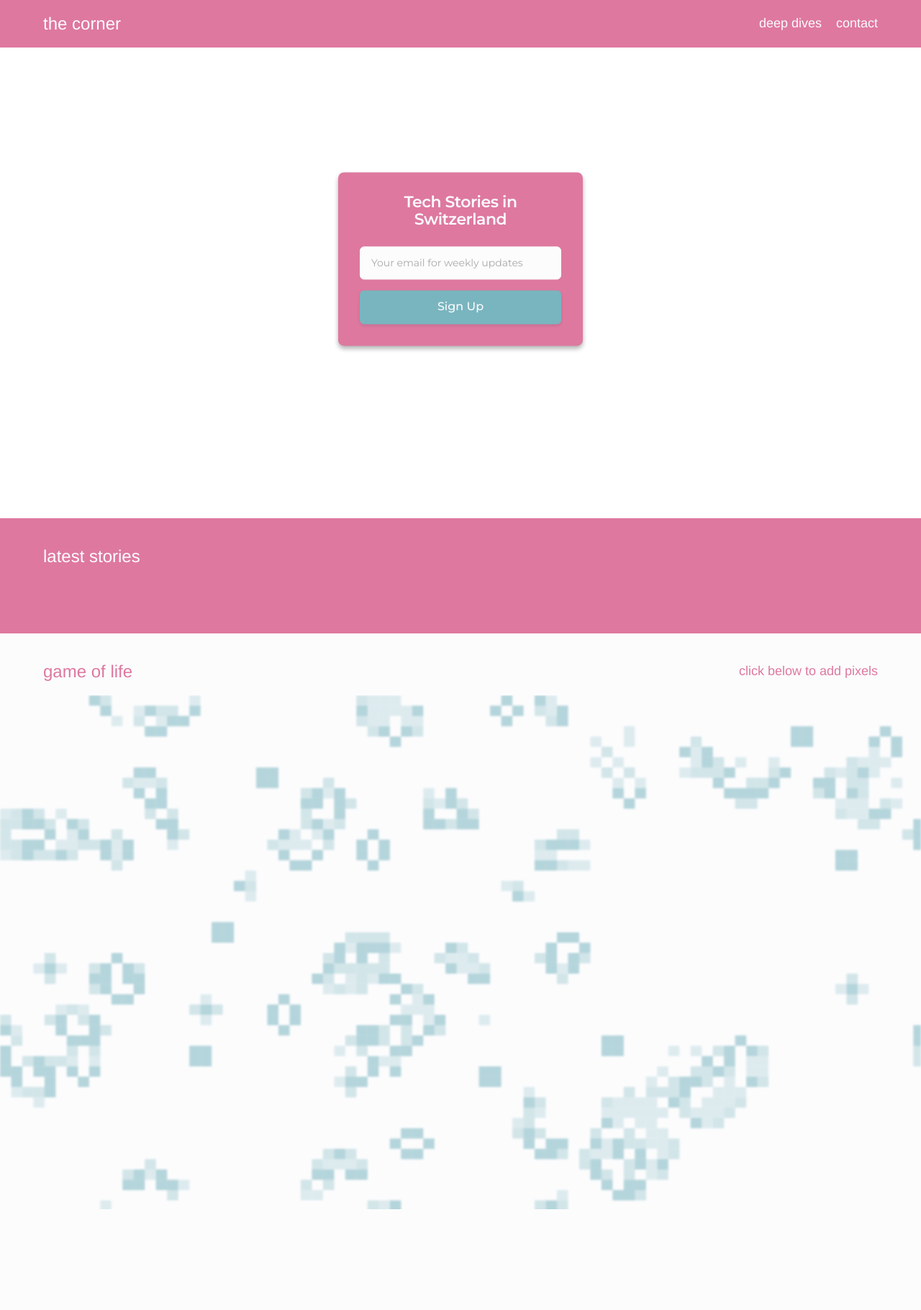
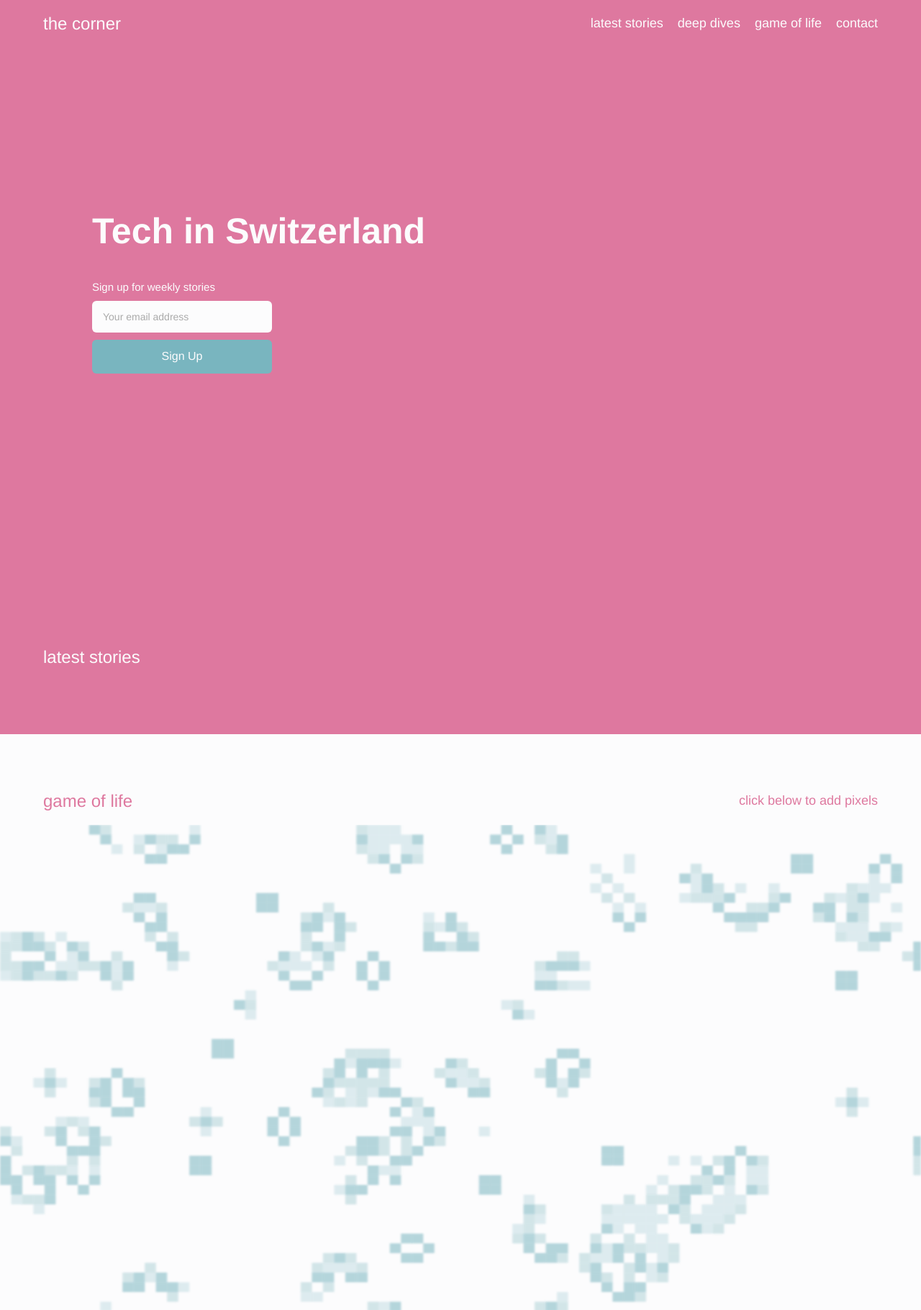
Before and after one commit to PhilWa/corner, a Flask app: template templates/index.html in a window 1280 px wide. Shown: the whole page at 72% size. Before the commit the page ends 1680 px from the top, so only its background shows below. Run offline with Flask 3, Linux system fonts and the light colour scheme; the template is opened without the code that fills it, so the values that code supplies are empty; some libraries are stand-ins or nearby versions.

Commit message:
ui reformat

```diff
--- a/static/css/styles.css
+++ b/static/css/styles.css
@@ -56,49 +57,59 @@ header {
     font-size: 16px;
 }
 
+.initial-view {
+    height: 100vh;
+    display: flex;
+    flex-direction: column;
+    justify-content: center;
+    align-items: flex-start;
+    padding: 0 10%;
+    background-color: rgb(222, 120, 159);
+}
+
+.main-title {
+    font-size: 5rem;
+    color: rgb(252, 252, 253);
+    margin-bottom: 2rem;
+    line-height: 1.2;
+    font-weight: 700;
+}
+
 .center-form {
-    position: absolute;
-    top: 50%;
-    left: 50%;
-    transform: translate(-50%, -50%);
-    background-color: rgb(222, 120, 159);
-    /* Pink, matching the banner */
-    padding: 30px;
-    box-shadow: 0 4px 6px rgba(0, 0, 0, 0.3);
-    /* Reverted to grey shadow */
-    width: 340px;
-    z-index: 2;
-    border-radius: 8px;
-    font-family: 'Montserrat', sans-serif;
+    width: 100%;
+    max-width: 400px;
 }
 
 .newsletter-title {
-    text-align: center;
-    margin: 0 0 25px 0;
-    font-size: 22px;
+    font-size: 1.5rem;
     color: rgb(252, 252, 253);
-    /* Off-white */
-    font-weight: 600;
-    letter-spacing: -0.5px;
+    margin-bottom: 1rem;
+    font-weight: 500;
 }
 
 .center-form form {
     display: flex;
     flex-direction: column;
-    align-items: center;
+    align-items: flex-start;
+    /* Align items to the start */
+}
+
+.center-form input[type="email"],
+.center-form button {
+    width: auto;
+    /* Change from 100% to auto */
+    min-width: 250px;
+    /* Set a minimum width */
+    padding: 12px 15px;
+    font-size: 1.4rem;
+    /* Increased from 1rem */
+    border: none;
+    border-radius: 6px;
+    margin-bottom: 1rem;
 }
 
 .center-form input[type="email"] {
-    width: 100%;
-    padding: 12px 15px;
-    font-size: 14px;
-    border: 1px solid rgb(252, 252, 253);
-    /* Off-white border */
-    border-radius: 6px;
-    margin-bottom: 15px;
     background-color: rgb(252, 252, 253);
-    /* Off-white background */
-    transition: all 0.3s ease;
 }
 
 .center-form input[type="email"]::placeholder {
@@ -107,42 +118,28 @@ header {
 
 .center-form input[type="email"]:focus {
     outline: none;
-    border-color: rgb(121, 181, 191);
-    /* Light Blue */
     box-shadow: 0 0 0 2px rgba(121, 181, 191, 0.2);
 }
 
 .center-form button {
-    width: 100%;
     padding: 12px 20px;
-    font-size: 16px;
+    font-size: 1.6rem;
+    /* Increased from 1.2rem */
     font-weight: 500;
-    border: none;
     background-color: rgb(121, 181, 191);
     color: rgb(252, 252, 253);
-    /* Off-white */
     cursor: pointer;
-    border-radius: 6px;
-    transition: all 0.3s ease;
-    box-shadow: 0 2px 4px rgba(0, 0, 0, 0.1);
+    transition: background-color 0.3s ease;
 }
 
 .center-form button:hover {
     background-color: rgb(101, 161, 171);
-    box-shadow: 0 4px 8px rgba(0, 0, 0, 0.15);
-}
-
-.center-form button:active {
-    transform: translateY(1px);
-    box-shadow: 0 2px 4px rgba(0, 0, 0, 0.1);
 }
 
 .message {
-    margin-top: 10px;
-    font-size: 14px;
-    text-align: center;
+    margin-top: 1rem;
+    font-size: 0.9rem;
     color: rgb(252, 252, 253);
-    /* Off-white */
 }
 
 #gameCanvas {
@@ -231,14 +241,6 @@ header {
     /* Add red border to all elements inside center-form */
 }
 
-.initial-view {
-    height: 90vh;
-    display: flex;
-    justify-content: center;
-    align-items: center;
-    position: relative;
-}
-
 .scrollable-content {
     background-color: rgb(222, 120, 159);
     position: relative;
@@ -262,7 +264,7 @@ header {
     font-size: 24px;
     color: rgb(252, 252, 253);
     /* Off-white color */
-    margin: 0 0 20px 0;
+    margin: 0 0 30px 0;
     padding: 0;
     text-transform: lowercase;
 }
@@ -270,12 +272,11 @@ header {
 .content-container {
     max-width: 1200px;
     margin: 0 auto;
-    padding: 40px 20px 0;
-    /* Add top padding of 40px */
+    padding: 80px 20px 80px;
 }
 
 .content-preview {
-    padding: 0 0 20px;
+    padding: 0 0 30px;
     /* Remove top padding as it's now in the container */
 }
 
@@ -619,3 +633,170 @@ header {
     /* Adjust for the header height */
     border: none;
 }
+
+@media screen and (max-width: 768px) {
+    .initial-view {
+        padding: 0 5%;
+    }
+
+    .main-title {
+        font-size: 3rem;
+    }
+
+    .newsletter-title {
+        font-size: 1.2rem;
+    }
+
+    .center-form input[type="email"],
+    .center-form button {
+        font-size: 0.9rem;
+    }
+}
+
+.scroll-arrow {
+    position: fixed;
+    bottom: 0;
+    left: 0;
+    font-size: 24px;
+    color: #f5f5f5;
+    /* Off-white color */
+    animation: bounce 5s infinite;
+    cursor: pointer;
+    padding: 10px;
+    line-height: 1;
+    /* Ensures the arrow sits flush with the bottom */
+}
+
+@keyframes bounce {
+
+    0%,
+    20%,
+    50%,
+    80%,
+    100% {
+        transform: translateY(0);
+    }
+
+    40% {
+        transform: translateY(-10px);
+    }
+
+    60% {
+        transform: translateY(-5px);
+    }
+}
+
+/* Add this new rule */
+#deep-dives,
+/* If you're using an id */
+.deep-dives,
+/* If you're using a class */
+section:has(.deep-dives-container)
+
+/* If neither of the above work */
+    {
+    background-color: rgb(121, 181, 191);
+    padding: 40px 0;
+    /* Add some vertical padding */
+}
+
+/* Existing styles */
+.deep-dives-container {
+    max-width: 1200px;
+    margin: 0 auto;
+    padding: 0 20px;
+}
+
+.page-title {
+    color: rgb(252, 252, 253);
+    font-size: 36px;
+    margin-bottom: 30px;
+    text-align: left;
+    max-width: 1200px;
+    margin-left: auto;
+    margin-right: auto;
+    padding: 0 20px;
+}
+
+/* ... rest of your styles ... */
+
+.deep-dives-section {
+    background-color: rgb(121, 181, 191);
+    padding-top: 60px;
+    /* Adjust this value to account for the fixed header height */
+    min-height: 100vh;
+}
+
+.deep-dives-container {
+    max-width: 1200px;
+    margin: 0 auto;
+    padding: 0 20px;
+    /* Match the horizontal padding of the header */
+}
+
+.page-title {
+    color: rgb(252, 252, 253);
+    font-size: 36px;
+    margin-bottom: 30px;
+    text-align: left;
+    padding: 0;
+}
+
+#latest-stories {
+    padding-top: 80px;
+    /* Adjust this value as needed */
+    margin-top: -60px;
+    /* Should be negative of the header height */
+    padding-bottom: 60px;
+    /* Add space at the bottom */
+}
+
+.section-title {
+    font-size: 24px;
+    color: rgb(252, 252, 253);
+    margin: 0 0 30px 0;
+    /* Increase bottom margin */
+    padding: 0;
+    text-transform: lowercase;
+}
+
+.content-preview {
+    padding: 0 0 30px;
+    /* Add padding at the bottom */
+}
+
+/* Styles for all header links */
+.header-left h1 a,
+.header-right a {
+    color: rgb(252, 252, 253);
+    /* Off-white color */
+    text-decoration: none;
+    transition: text-decoration 0.3s ease;
+}
+
+/* Hover effect for all header links */
+.header-left h1 a:hover,
+.header-right a:hover {
+    text-decoration: underline;
+}
+
+/* Remove any existing hover effects that might interfere */
+.header-right a:hover,
+.header-right a:active,
+.header-right a:focus {
+    opacity: 1;
+    color: rgb(252, 252, 253);
+}
+
+/* If you had any specific styles for .nav-link or .linkedin-link, remove or adjust them */
+.header-right .nav-link,
+.header-right .linkedin-link {
+    transition: none;
+}
+
+#game-of-life {
+    padding-top: 80px;
+    /* Adjust this value as needed */
+    margin-top: -60px;
+    /* Should be negative of the header height */
+}
--- a/templates/base.html
+++ b/templates/base.html
@@ -13,13 +13,15 @@
 </head>
 
 <body>
-    <header class="banner">
+    <header class="banner" data-header-height="10">
         <div class="header-content">
             <div class="header-left">
                 <h1><a href="{{ url_for('index') }}">the corner</a></h1>
             </div>
             <div class="header-right">
+                <a href="#latest-stories" class="nav-link" id="latest-stories-link">latest stories</a>
                 <a href="{{ url_for('deep_dives') }}" class="nav-link">deep dives</a>
+                <a href="#game-of-life" class="nav-link" id="game-of-life-link">game of life</a>
                 <a href="https://www.linkedin.com/in/philippwarmer/" target="_blank" class="linkedin-link">contact</a>
             </div>
         </div>
@@ -35,6 +37,43 @@
             }
         });
     </script>
+    <script>
+        document.addEventListener('DOMContentLoaded', function () {
+            const scrollToSection = function (sectionId, e) {
+                e.preventDefault();
+                const section = document.getElementById(sectionId);
+                const header = document.querySelector('.banner');
+                const headerHeight = parseInt(header.getAttribute('data-header-height')) || 0;
+
+                if (section) {
+                    const elementPosition = section.getBoundingClientRect().top;
+                    const offsetPosition = elementPosition + window.pageYOffset - headerHeight;
+
+                    window.scrollTo({
+                        top: offsetPosition,
+                        behavior: "smooth"
+                    });
+                } else {
+                    window.location.href = "{{ url_for('index') }}#" + sectionId;
+                }
+            };
+
+            const latestStoriesLink = document.getElementById('latest-stories-link');
+            const gameOfLifeLink = document.getElementById('game-of-life-link');
+
+            if (latestStoriesLink) {
+                latestStoriesLink.addEventListener('click', function (e) {
+                    scrollToSection('latest-stories', e);
+                });
+            }
+
+            if (gameOfLifeLink) {
+                gameOfLifeLink.addEventListener('click', function (e) {
+                    scrollToSection('game-of-life', e);
+                });
+            }
+        });
+    </script>
 </body>
 
 </html>
--- a/templates/deep_dives.html
+++ b/templates/deep_dives.html
@@ -1,5 +1,6 @@
 {% extends "base.html" %}
 {% block content %}
+<div class="deep-dives-section">
     <div class="deep-dives-container">
         <h1 class="page-title">Deep Dives</h1>
         <div class="articles-grid">
@@ -19,4 +20,5 @@
             {% endfor %}
         </div>
     </div>
+</div>
 {% endblock %}
--- a/templates/index.html
+++ b/templates/index.html
@@ -1,10 +1,11 @@
 {% extends "base.html" %}
 {% block content %}
 <div class="initial-view">
+    <h1 class="main-title">Tech in Switzerland</h1>
     <div class="center-form">
-        <h2 class="newsletter-title">Tech Stories in Switzerland</h2>
+        <h2 class="newsletter-title">Sign up for weekly stories</h2>
         <form method="post" action="{{ url_for('index') }}">
-            <input type="email" name="email" placeholder="Your email for weekly updates" required>
+            <input type="email" name="email" placeholder="Your email address" required>
             <button type="submit">Sign Up</button>
         </form>
         {% if message %}
@@ -14,7 +15,7 @@
 </div>
 <div class="scrollable-content">
     <div class="content-container">
-        <div class="content-preview">
+        <div class="content-preview" id="latest-stories">
             <h2 class="section-title">latest stories</h2>
         </div>
         <div class="full-content">
@@ -39,7 +40,7 @@
             </div>
         </div>
     </div>
-    <div class="game-of-life-section">
+    <div class="game-of-life-section" id="game-of-life">
         <div class="section-header">
             <h2 class="section-title">Game of Life</h2>
             <span class="section-instruction">click below to add pixels</span>
```
Also changed, not shown: other parts of static/css/styles.css (+37 -10 lines). Lines whose indentation alone changed are shown as unchanged.
